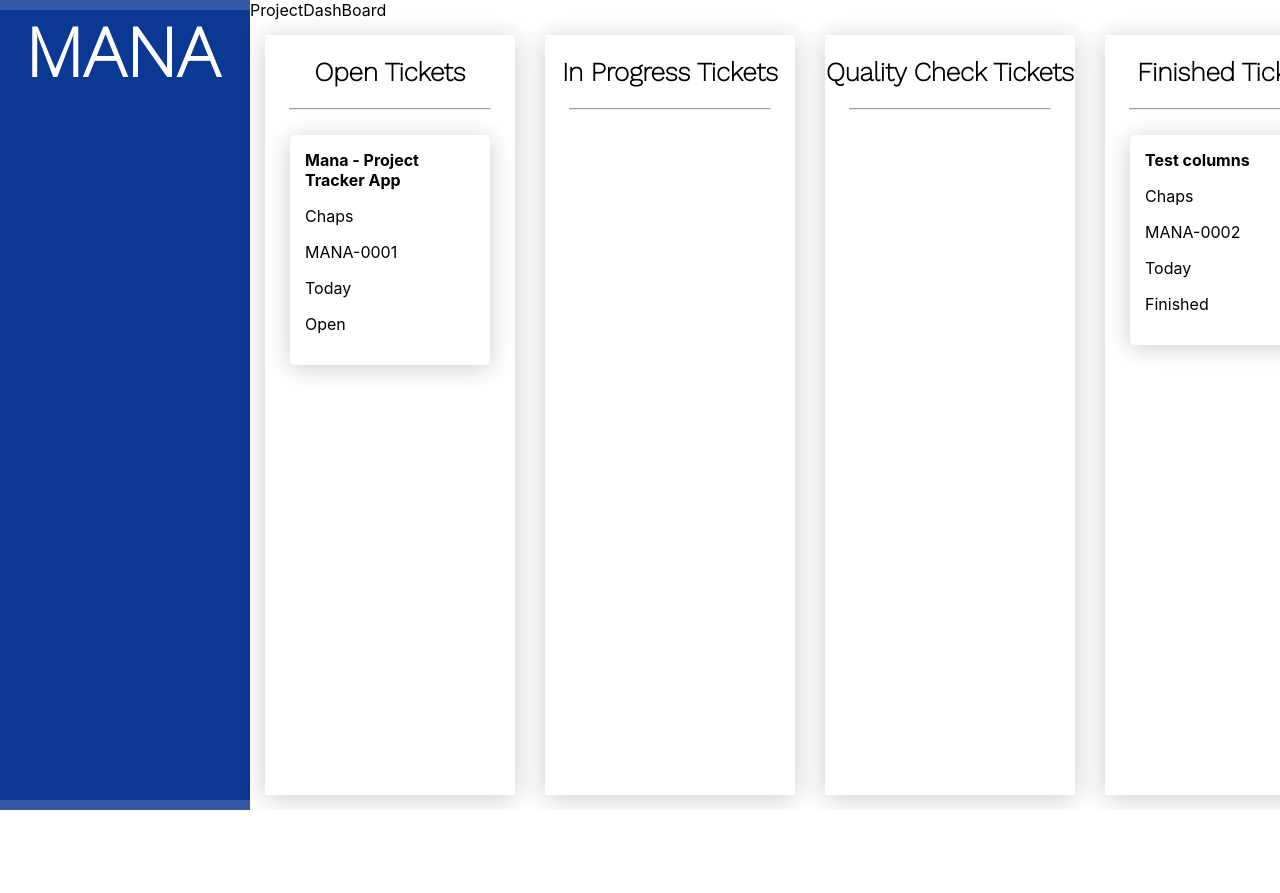
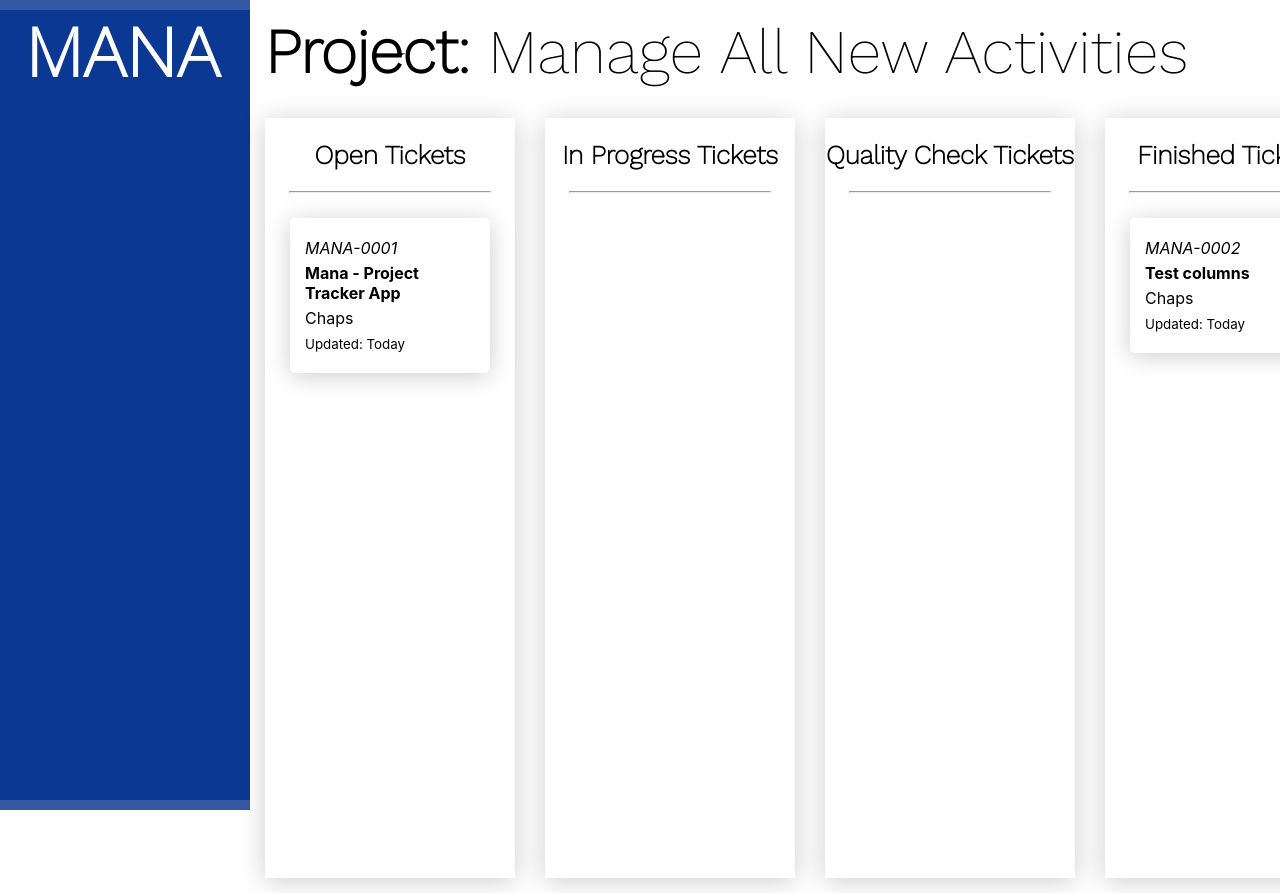
Before and after one commit to Chaptastic12/mana, a React (Create React App) app: page / in a window 1280 px wide. Shown: the top 893 px of the page. Before the commit the page ends 810 px from the top, so only its background shows below. Built offline with nearby package versions, Linux system fonts and the light colour scheme.

Commit message:
Dashboard now shows project title thats selected
Helps to  bring clarity to the project they are on. Updated styling for ticket cards as well

```diff
--- a/package.json
+++ b/package.json
@@ -11,11 +11,13 @@
     "@types/react": "^17.0.39",
     "@types/react-beautiful-dnd": "^13.1.2",
     "@types/react-dom": "^17.0.13",
+    "@types/uuid": "^8.3.4",
     "react": "^17.0.2",
     "react-beautiful-dnd": "^13.1.0",
     "react-dom": "^17.0.2",
     "react-scripts": "5.0.0",
     "typescript": "^4.6.2",
+    "uuid": "^8.3.2",
     "web-vitals": "^2.1.4"
   },
   "scripts": {
--- a/src/DummyData.js
+++ b/src/DummyData.js
@@ -54,6 +54,7 @@ export const ALLPROJECTS = [
             }
         ],
         projectShortName: 'MANA',
+        projectName: 'Manage All New Activities',
         createdDate: 'Today'
     },
     {
@@ -86,6 +87,7 @@ export const ALLPROJECTS = [
             }
         ],
         projectShortName: 'MANA',
+        projectName: 'Manage All New Activities',
         createdDate: 'Today'
     }
 ]
--- a/src/pages/ProjectDashboard/Columns/Columns.tsx
+++ b/src/pages/ProjectDashboard/Columns/Columns.tsx
@@ -2,6 +2,8 @@ import React from 'react';
 import { Ticket } from '../../../models/models';
 import TicketCard from '../TicketCard/TicketCard';
 import { Droppable } from 'react-beautiful-dnd';
+import { v4 as uuid } from 'uuid';
+
 import './Columns.css'
 
 interface Props {
@@ -17,7 +19,7 @@ const Columns = ( { title, tickets } : Props ) => {
             <div className='Columns' ref={provided.innerRef} { ...provided.droppableProps } >
                 <h2>{ title }</h2>
                 <hr />
-                { tickets.map((ticket, index) => <TicketCard index={index} ticketData={ticket} />) }
+                { tickets.map((ticket, index) => <TicketCard key={uuid()} index={index} ticketData={ticket} />) }
                 {provided.placeholder}
             </div>
         )
--- /dev/null
+++ b/src/pages/ProjectDashboard/ProjectDashBoard.css
@@ -0,0 +1,10 @@
+.ProjectDashBoard__Title{
+    display: flex;
+    align-items: center;
+}
+
+.ProjectDashBoard__Title p {
+    font-family: 'Work Sans', sans-serif;
+    font-size: 62px;
+    margin: 15px;
+}
--- a/src/pages/ProjectDashboard/ProjectDashBoard.tsx
+++ b/src/pages/ProjectDashboard/ProjectDashBoard.tsx
@@ -3,8 +3,9 @@ import { DragDropContext, DropResult } from 'react-beautiful-dnd'
 import { Ticket } from '../../models/models';
 import { findOrigin, findDestination } from './Util';
 import { ALLPROJECTS } from '../../DummyData';
+import Columns from './Columns/Columns';
 
-import Columns from './Columns/Columns';
+import './ProjectDashBoard.css';
 
 const ProjectDashBoard = () => {
 
@@ -37,9 +38,9 @@ const ProjectDashBoard = () => {
 
   return (
     <DragDropContext onDragEnd={onDragEnd}>
-        <div>
-            ProjectDashBoard
-            {/* Input / dropdown to search for the project dashboard to load */}
+        <div className='ProjectDashBoard'>
+            <div className='ProjectDashBoard__Title'> <p> <b>Project:</b> { chosenProject.projectName }</p> </div>
+            {/* Input / dropdown to search for the project dashboard to> load */}
 
             {/*
                 5 columns for our tasks. Open, In Progress, Quality Check, Finished, Backlog
--- a/src/pages/ProjectDashboard/TicketCard/TicketCard.css
+++ b/src/pages/ProjectDashboard/TicketCard/TicketCard.css
@@ -4,3 +4,7 @@
     margin: 25px;
     padding: 15px;
 }
+
+.TicketCard p {
+    margin: 5px 0;
+}
--- a/src/pages/ProjectDashboard/TicketCard/TicketCard.tsx
+++ b/src/pages/ProjectDashboard/TicketCard/TicketCard.tsx
@@ -1,6 +1,7 @@
 import React from 'react'
 import { Ticket } from '../../../models/models'
 import { Draggable } from 'react-beautiful-dnd';
+
 import './TicketCard.css';
 
 interface Props {
@@ -14,11 +15,10 @@ const TicketCard = ( { index, ticketData } : Props) => {
     {
         (provided, snapshot) => (
             <div className='TicketCard' {...provided.draggableProps} {...provided.dragHandleProps} ref={provided.innerRef}>
+                <p> <em>{ ticketData.projectReference } </em> </p>
                 <b>{ ticketData.title }</b>
                 <p>{ ticketData.ticketOwner.username }</p>
-                <p>{ ticketData.projectReference }</p>
-                <p>{ ticketData.createdDate }</p>
-                <p>{ ticketData.status }</p>
+                <p><small>Updated: { ticketData.createdDate }</small></p>
             </div>
         )
     }
```
Also changed, not shown: 1 other file (tests, documents, lock files or other folders).
